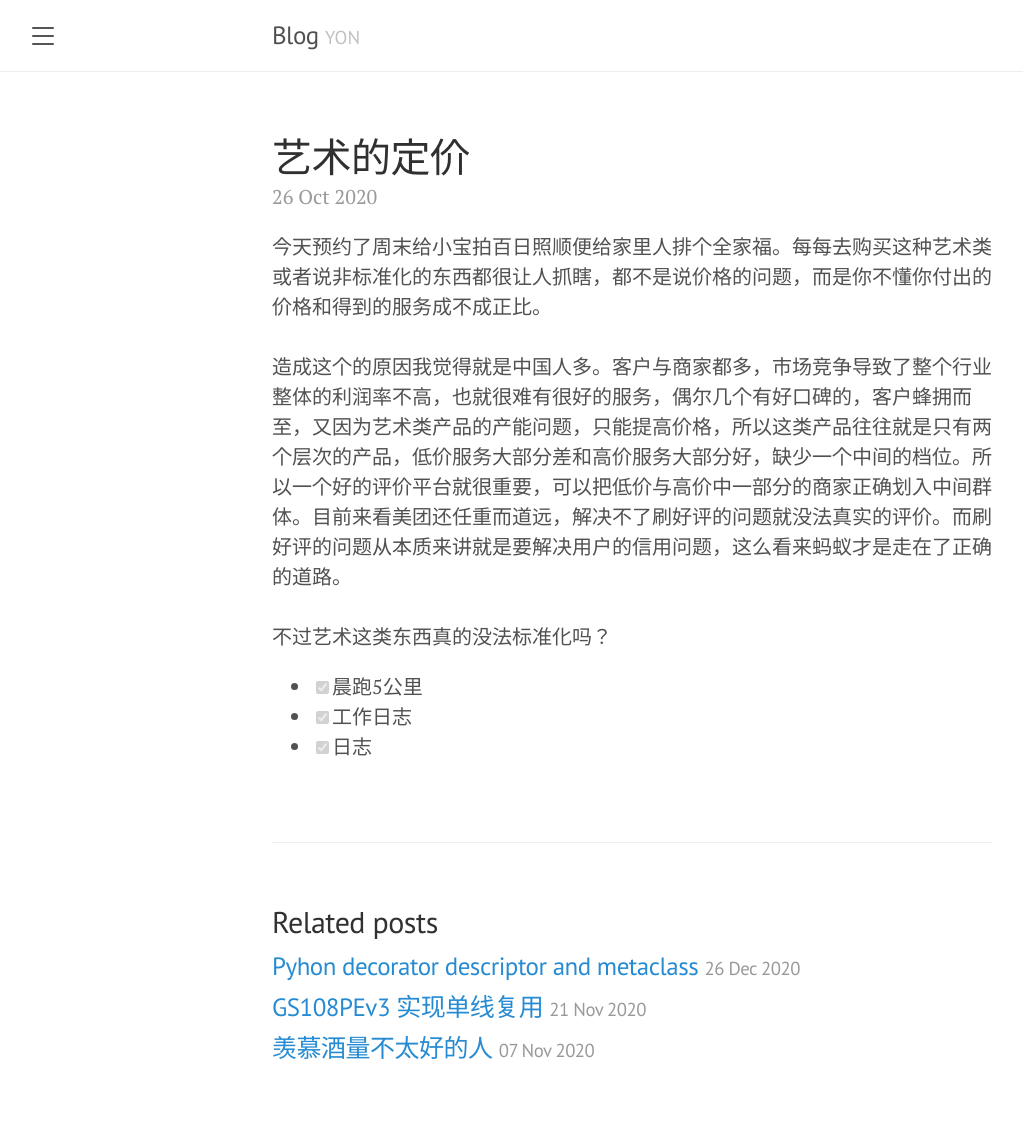
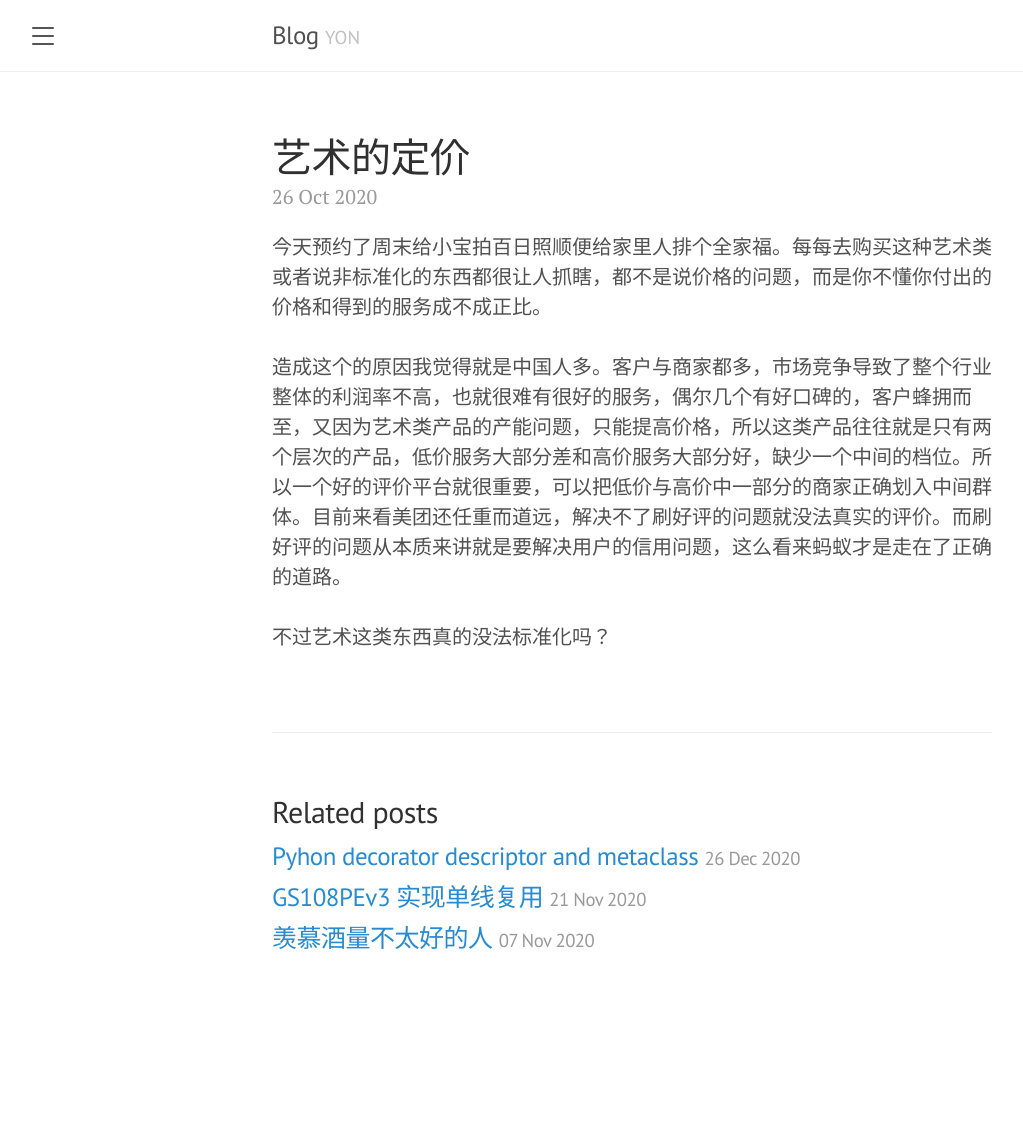
Before and after one commit to yoncise/yoncise.github.io, a Jekyll site: the page built from _posts/2020/2020-10-26-14990666.md, in a window 1280 px wide. Shown: the whole page, without its empty margins (8-1031 px from the left). Built offline with Jekyll 4.4.1, drawn with Linux system fonts in a browser that asks for light colours; after the commit the page ends 1015 px from its top, so only the background shows below that.

Commit message:
sync from yuque

```diff
--- a/_posts/2020/2020-10-26-14990666.md
+++ b/_posts/2020/2020-10-26-14990666.md
@@ -4,8 +4,4 @@ title: 艺术的定价
 ---
 今天预约了周末给小宝拍百日照顺便给家里人排个全家福。每每去购买这种艺术类或者说非标准化的东西都很让人抓瞎，都不是说价格的问题，而是你不懂你付出的价格和得到的服务成不成正比。<br />
 <br />造成这个的原因我觉得就是中国人多。客户与商家都多，市场竞争导致了整个行业整体的利润率不高，也就很难有很好的服务，偶尔几个有好口碑的，客户蜂拥而至，又因为艺术类产品的产能问题，只能提高价格，所以这类产品往往就是只有两个层次的产品，低价服务大部分差和高价服务大部分好，缺少一个中间的档位。所以一个好的评价平台就很重要，可以把低价与高价中一部分的商家正确划入中间群体。目前来看美团还任重而道远，解决不了刷好评的问题就没法真实的评价。而刷好评的问题从本质来讲就是要解决用户的信用问题，这么看来蚂蚁才是走在了正确的道路。<br />
-<br />不过艺术这类东西真的没法标准化吗？<br />
-
-- [x] 晨跑5公里
-- [x] 工作日志
-- [x] 日志
+<br />不过艺术这类东西真的没法标准化吗？
```
